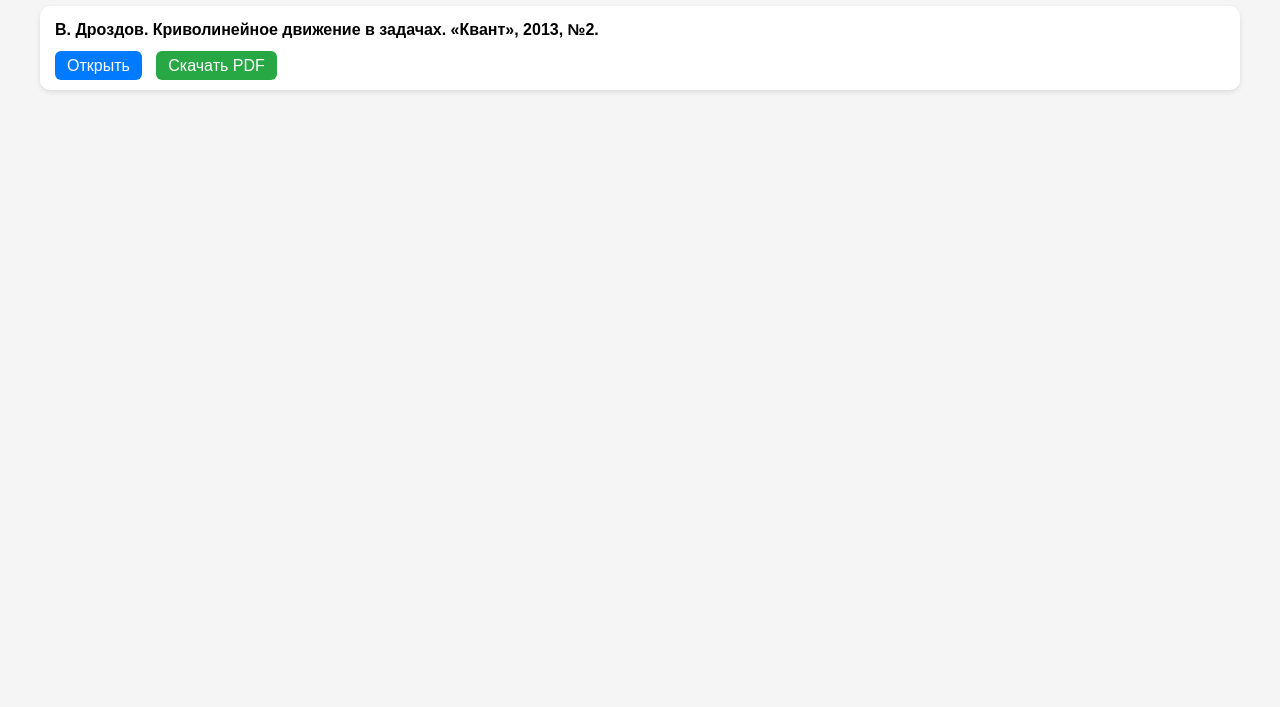
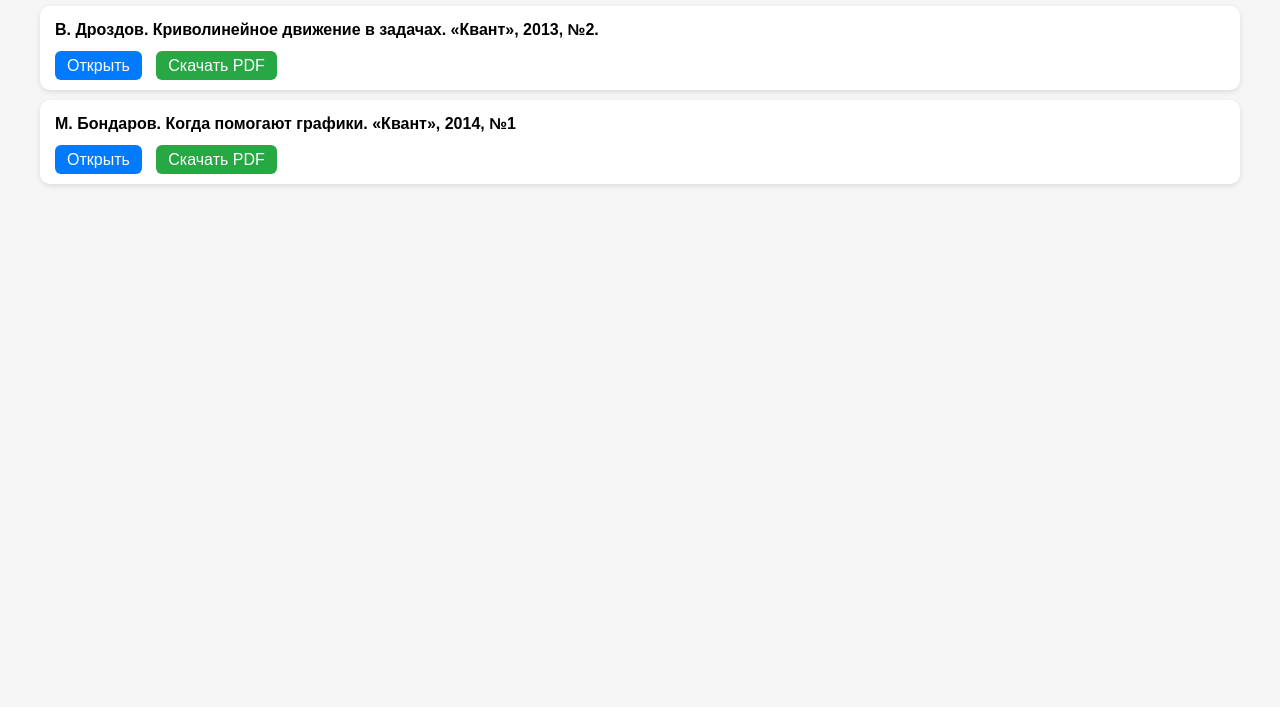
Before and after one commit to a808kale-oss/pdf-files, a plain HTML site: page index.html in a window 1280 px wide. Shown: the part 93-800 px from the top of the page. Drawn offline with Linux system fonts and the light colour scheme.

Commit message:
Update index.html

```diff
--- a/index.html
+++ b/index.html
@@ -47,5 +47,14 @@
   </div>
 </div>
 
+<div class="file">
+  <b>М. Бондаров. Когда помогают графики. «Квант», 2014, №1
+</b><br><br>
+  <div class="buttons">
+    <a class="view" href="view.html" target="_blank">Открыть</a>
+    <a class="download" href="kvant1204.pdf" target="_blank">Скачать PDF</a>
+  </div>
+</div>
+
 </body>
 </html>
```
